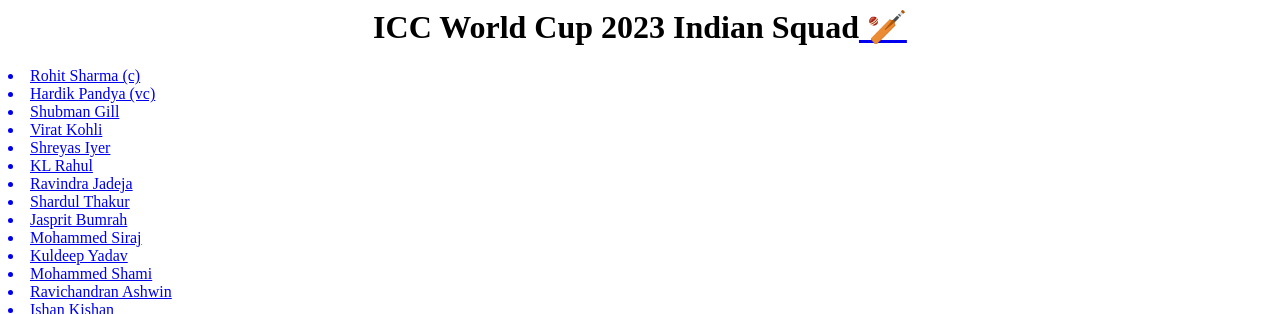
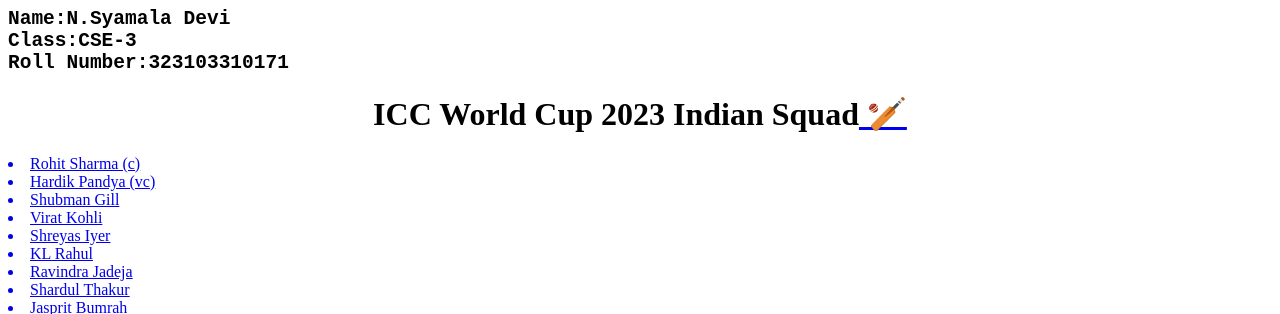
Before and after one commit to Syamaladevi1221/INDIA-IN-2023-WORLD-CUP, a plain HTML site: page index.html in a window 1280 px wide. Shown: the top 314 px of the page. Drawn offline with Linux system fonts and the light colour scheme.

Commit message:
added a line

```diff
--- a/index.html
+++ b/index.html
@@ -1,5 +1,6 @@
 <html>
 	<head>
+	<pre><h2>Name:N.Syamala Devi<br>Class:CSE-3<br>Roll Number:323103310171</h2></pre>
 	<style>
 	body {
 		background-image:url('bg.jpeg');
```
